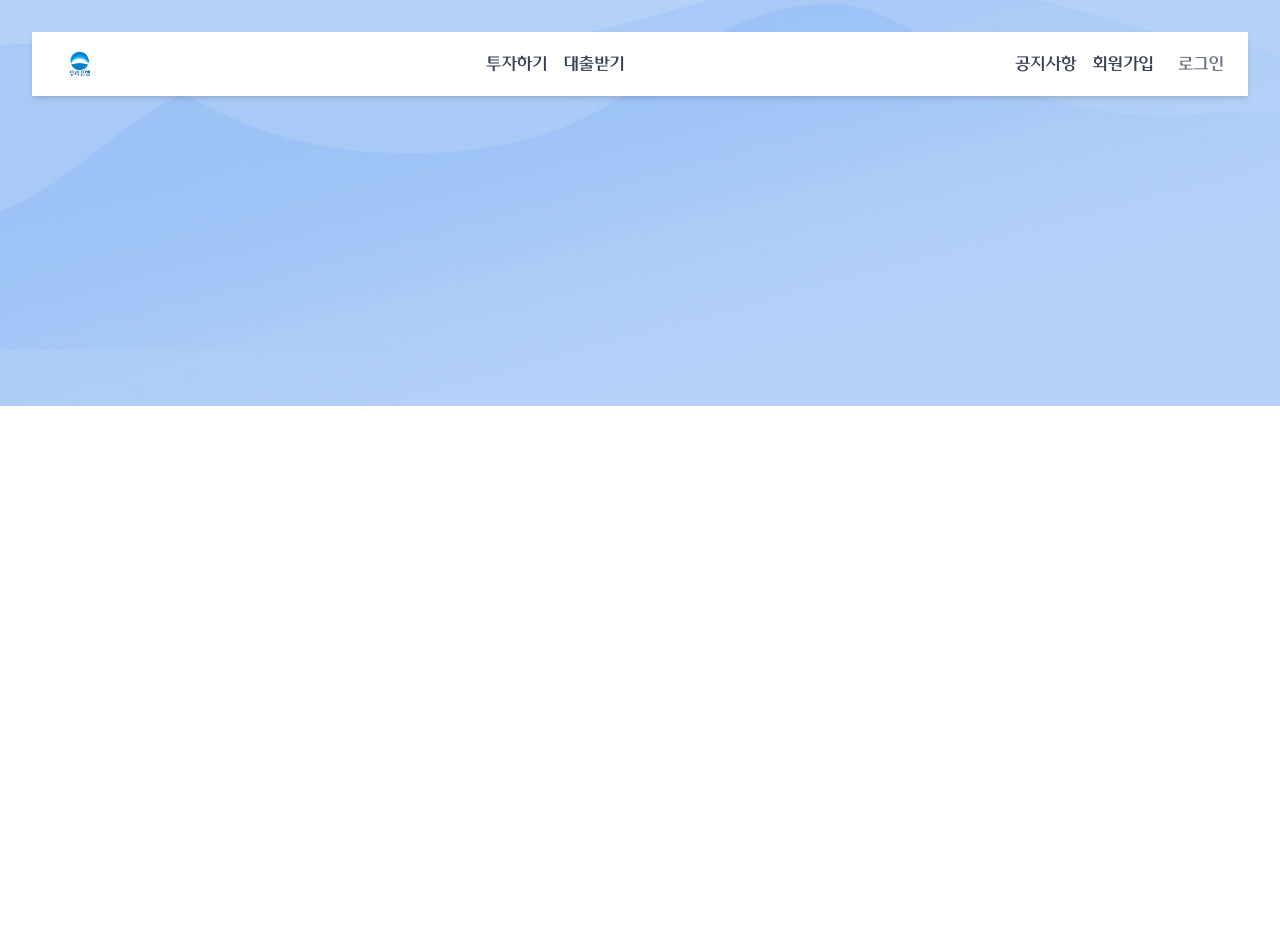
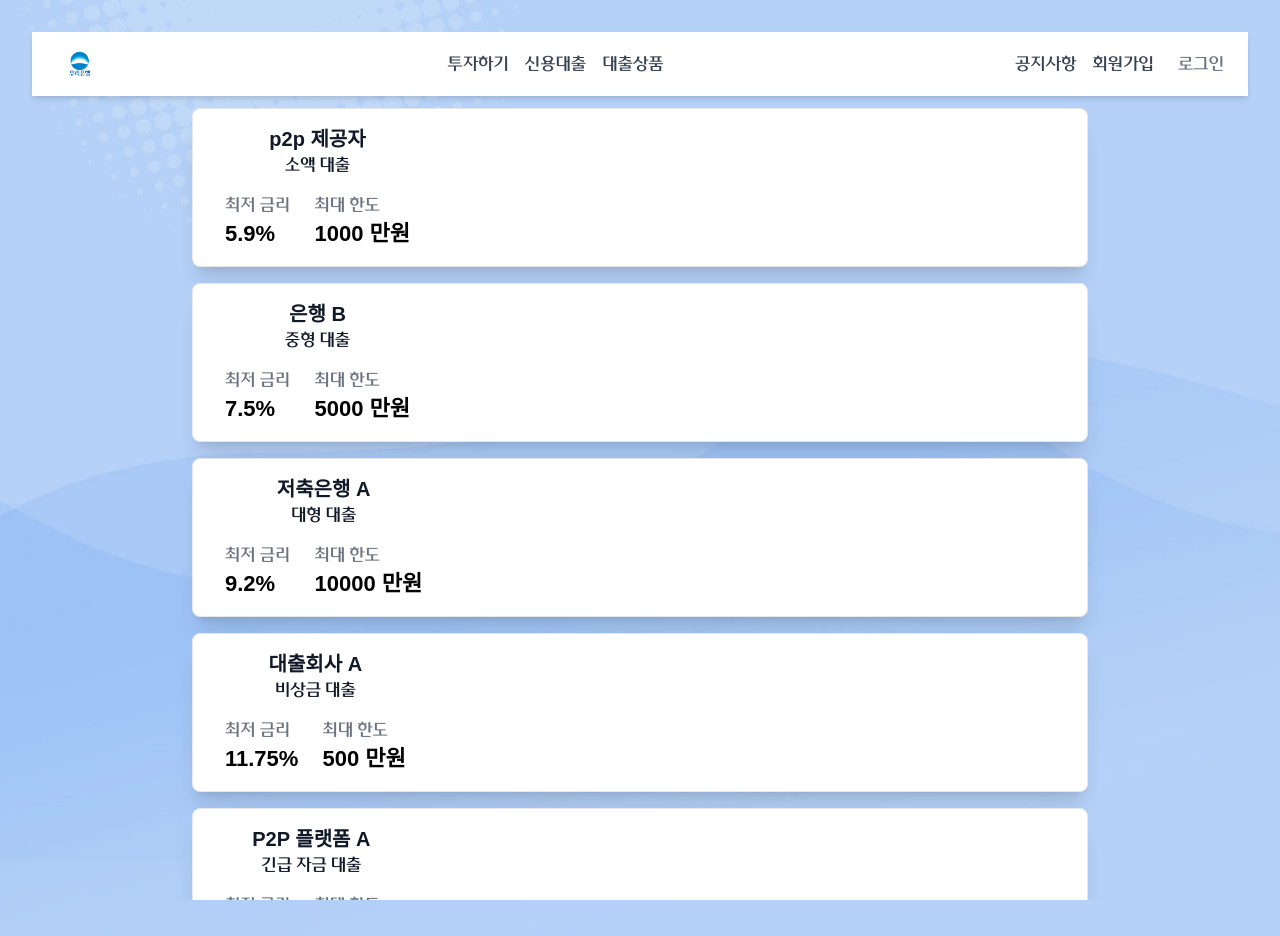
Before and after one commit to woorifisa-service-dev-3rd/frontend-3nd-Loan, a React (Vite) app: page /LoanList in a window 1280 px wide. Before the commit the page ends 800 px from the top, so only its background shows below. Built offline with nearby package versions, Linux system fonts and the light colour scheme; a web font is replaced by a local one.

Commit message:
merged at 1407

```diff
--- a/src/App.jsx
+++ b/src/App.jsx
@@ -20,6 +20,7 @@ import {
 } from './constants/loanConstants';
 import { LoanContext, LoanDispatchContext } from './contexts/Loancontext.jsx';
 import { LoanList } from './components/LoanList/LoanList.jsx';
+import { LoanBody } from './components/LoanList/LoanBody.jsx';
 
 function HomePage() {
   const navigate = useNavigate();
@@ -662,6 +663,7 @@ function App() {
         <section>
           <LoanContext.Provider value={loans}>
             <LoanDispatchContext.Provider value={Dispatch}>
+              {/* <MainPage/> */}
               {/* <LoanList/> */}
               <Routes>
                 <Route path="/" element={<HomePage />} />
@@ -670,8 +672,8 @@ function App() {
                 <Route path="/collateral" element={<Collateral />} />
                 <Route path="/income" element={<Income />} />
                 <Route path="/want-loan" element={<Wantloan />} />
+                <Route path="/LoanList" element={<LoanList />} />
               </Routes>
-
             </LoanDispatchContext.Provider>
           </LoanContext.Provider>
         </section>
--- /dev/null
+++ b/src/components/LoanList/LoanBody.jsx
@@ -0,0 +1,23 @@
+import React, { useContext } from "react";
+import { LoanContext } from "../../contexts/Loancontext";
+import HeaderNav from "../ui/HeaderNav"; // 경로가 올바른지 확인하세요
+import { LoanItem } from "./LoanItem"; // LoanItem 컴포넌트를 가져옵니다
+
+export const LoanBody = () => {
+  const loans = useContext(LoanContext);
+  console.log(`Loans: ${JSON.stringify(loans)}`); // 데이터 확인을 위해 JSON.stringify를 사용합니다
+
+  return (
+    <>
+      <div className="container mx-auto p-4">
+        {loans && loans.length > 0 ? (
+          loans.map((loan, index) => (
+            <LoanItem key={index} loan={loan} />
+          ))
+        ) : (
+          <p>대출 정보가 없습니다.</p>
+        )}
+      </div>
+    </>
+  );
+};
--- a/src/components/LoanList/LoanList.jsx
+++ b/src/components/LoanList/LoanList.jsx
@@ -1,22 +1,30 @@
 import { useContext } from "react";
 import { LoanContext } from "../../contexts/Loancontext";
 import { LoanItem } from "./LoanItem";
+
+
 
 export const LoanList = () => {
   const loans = useContext(LoanContext);
   console.log(`log : ${loans}`);
 
   return (
+    <>
       <div className="min-h-screen flex justify-center items-center p-1">
         <div className="w-screen h-screen flex flex-col">
           <div className="flex-grow overflow-hidden">
             <ul className="px-0 my-0 overflow-y-auto h-full scrollbar-hidden">
-            {loans.map(loan =>
-              <LoanItem key={loan.id} loan={loan} />
+              {loans && loans.length > 0 ? (
+                loans.map((loan, index) => (
+                  <LoanItem key={index} loan={loan} />
+                ))
+              ) : (
+                <p>대출 정보가 없습니다.</p>
               )}
             </ul>
           </div>
         </div>
       </div>
+    </>
   );
 }
--- a/src/components/ui/HeaderNav.jsx
+++ b/src/components/ui/HeaderNav.jsx
@@ -4,8 +4,8 @@ import { Link, useNavigate } from 'react-router-dom';
 export default function HeaderNav() {
   const navigate = useNavigate();
 
-  const handleMenuClick = () => {
-    navigate('/authentication');
+  const handleMenuClick = (val) => {
+    navigate(`/${val}`);
   };
 
   return (
@@ -16,7 +16,7 @@ export default function HeaderNav() {
           <button
             type="button"
             className="md:hidden p-2 rounded-full text-gray-500 hover:text-gray-700"
-            onClick={handleMenuClick}
+            onClick={()=> navigate('/Menu')}
             aria-label="Menu"
           >
             <i aria-hidden="true" className="mdi mdi-menu text-2xl"></i>
@@ -32,18 +32,21 @@ export default function HeaderNav() {
             투자하기
           </Link>
           <Link to="/authentication" className="text-gray-700 hover:text-gray-900">
-            대출받기
+            신용대출
+          </Link>
+          <Link to="/LoanList" className="text-gray-700 hover:text-gray-900">
+            대출상품
           </Link>
         </div>
 
         {/* 오른쪽 정렬 항목 */}
         <div className="flex items-center space-x-4 ml-auto">
-          <a href="/notice" className="hidden md:block text-gray-700 hover:text-gray-900">
+          <Link to="/notice" className="hidden md:block text-gray-700 hover:text-gray-900">
             공지사항
-          </a>
-          <a href="/signup" className="hidden md:block text-gray-700 hover:text-gray-900">
+          </Link>
+          <Link to="/signup" className="hidden md:block text-gray-700 hover:text-gray-900">
             회원가입
-          </a>
+          </Link>
           <button
             type="button"
             className="hidden md:block p-2 rounded-full text-gray-500 hover:text-gray-700"
```
Lines whose indentation alone changed are shown as unchanged.
